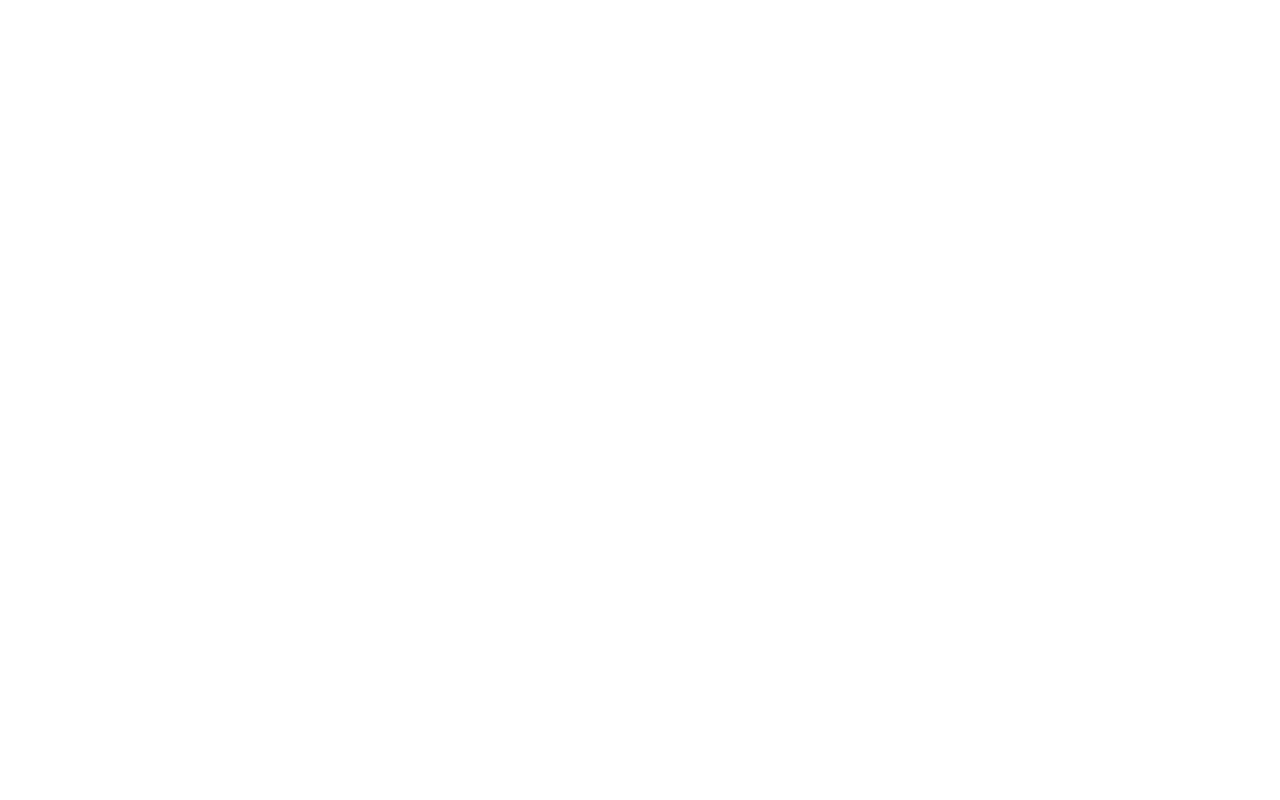
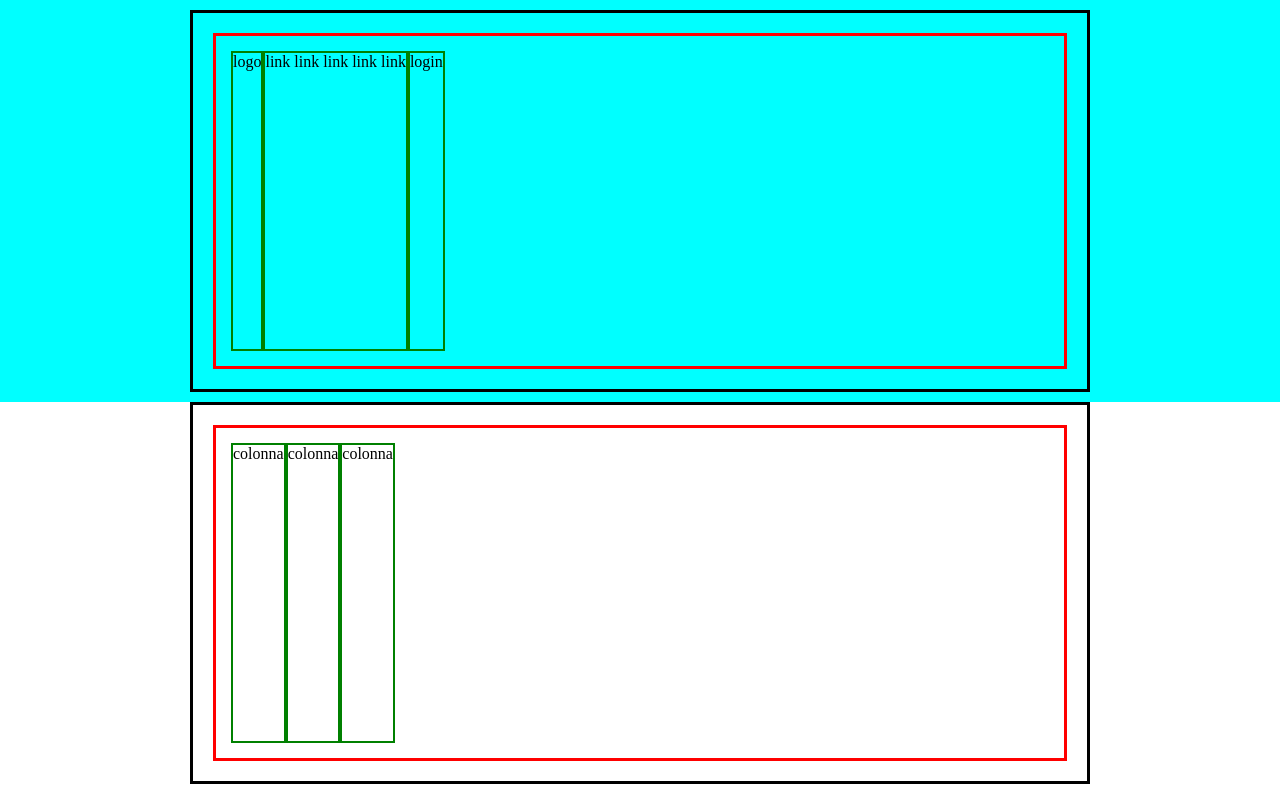
Before and after one commit to ChriCore99/htmlcss-struttura-discord, a plain HTML site: page index.html in a window 1280 px wide. Drawn offline with Linux system fonts and the light colour scheme.

Commit message:
ADD: debag rules per row e col.

```diff
--- a/css/style.css
+++ b/css/style.css
@@ -15,13 +15,34 @@ img {
 
 /* LAYOUT */
 
+.header-sec {
+    background-color: aqua;
+    padding-top: 10px;
+    padding-bottom: 10px;
+}
+
 .container {
     max-width: 900px;
-    margin: 0 auto solid black;
+    margin: 0 auto;
+}
+
+.row {
+    display: flex;
 }
 
 /* DEBUG RULES */
 
-.debug {
+.debug .container {
+    border: 3px solid black;
+    padding: 20px;
+}
 
+.debug .row {
+    border: 3px solid red;
+    padding: 15px;
 }
+
+.debug .col {
+    border: 2px solid green;
+    min-height: 300px;
+}
--- a/index.html
+++ b/index.html
@@ -8,14 +8,24 @@
 </head>
 <body class="debug">
 
-    <header></header>
+    <header>
+        <section class="header-sec">
+            <div class="container">
+                <div class="row">
+                    <div class="col 25"> logo </div>
+                    <div class="col 50"> link link link link link </div>
+                    <div class="col 25"> login </div>
+                </div>
+            </div>
+        </section>
+    </header>
     <main>
         <section>
             <div class="container">
                 <div class="row">
-                    <div class="col"></div>
-                    <div class="col"></div>
-                    <div class="col"></div>
+                    <div class="col"> colonna </div>
+                    <div class="col"> colonna </div>
+                    <div class="col"> colonna </div>
                 </div>
             </div>
         </section>
```
